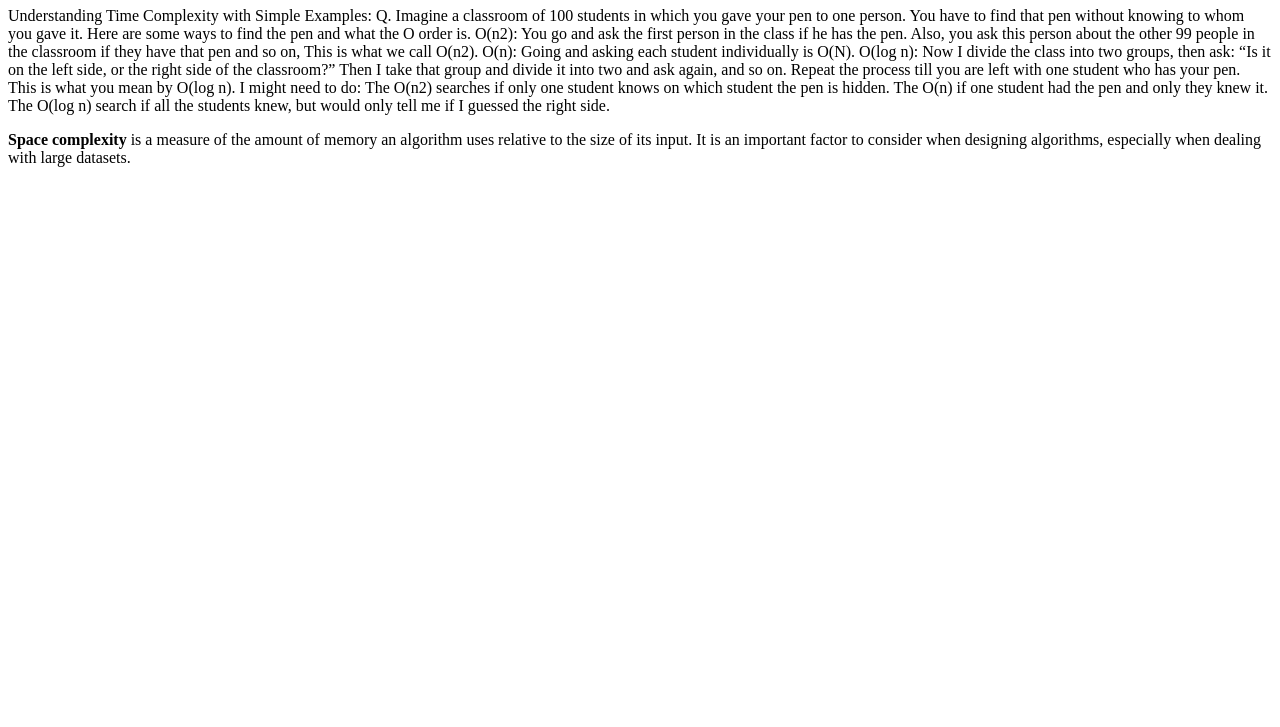
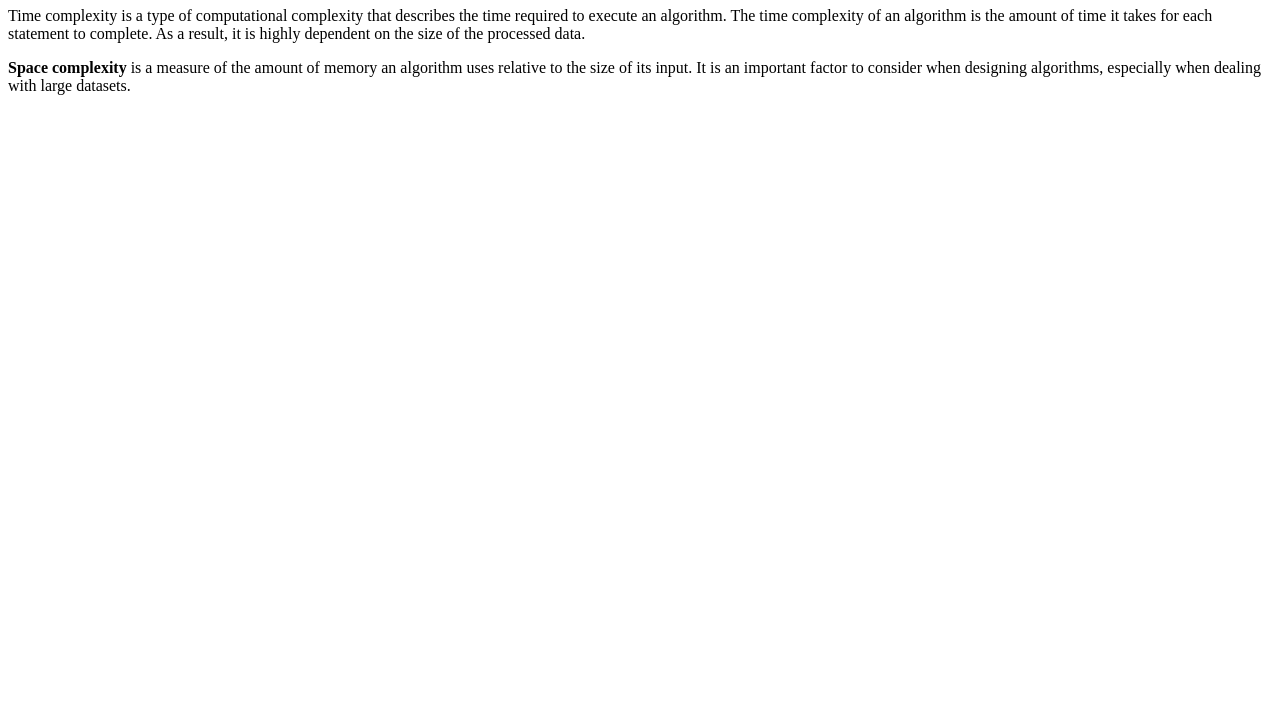
Before and after one commit to acciojob/time-and-space-complexity-suvakantamalik, a website: page main.html in a window 1280 px wide. Shown: the part 73-800 px from the top of the page. Drawn offline with Linux system fonts and the light colour scheme.

Commit message:
created a submission

```diff
--- a/main.html
+++ b/main.html
@@ -9,19 +9,8 @@
 <body>
 	<!-- the entire body must be written by student -->
 	<h1>Time, Space, Complexity</h1>
-	<p>Understanding Time Complexity with Simple Examples: Q. Imagine a classroom of 100 students in which you gave your pen to one person. You have to find that pen without knowing to whom you gave it.
-
-		Here are some ways to find the pen and what the O order is.
-
-		O(n2): You go and ask the first person in the class if he has the pen. Also, you ask this person about the other 99 people in the classroom if they have that pen and so on,
-		This is what we call O(n2).
-		O(n): Going and asking each student individually is O(N).
-		O(log n): Now I divide the class into two groups, then ask: “Is it on the left side, or the right side of the classroom?” Then I take that group and divide it into two and ask again, and so on. Repeat the process till you are left with one student who has your pen. This is what you mean by O(log n).
-		I might need to do:
-
-		The O(n2) searches if only one student knows on which student the pen is hidden.
-		The O(n) if one student had the pen and only they knew it.
-		The O(log n) search if all the students knew, but would only tell me if I guessed the right side.
+	<p>
+		Time complexity is a type of computational complexity that describes the time required to execute an algorithm. The time complexity of an algorithm is the amount of time it takes for each statement to complete. As a result, it is highly dependent on the size of the processed data.
 	</p>
 	<p>
 		<b>Space complexity</b> is a measure of the amount of memory an algorithm uses relative to the size of its input. It is an important factor to consider when designing algorithms, especially when dealing with large datasets.
```
